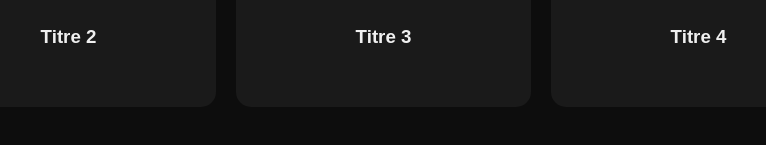
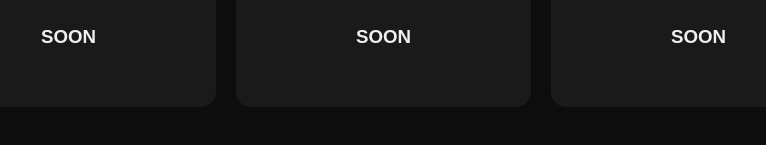
Before and after one commit to santinelsql/stl, a plain HTML site: page index.html in a window 1280 px wide. Shown: the part 315-460 px from the top of the page, 414-1180 px from the left. Drawn offline with Linux system fonts and the light colour scheme.

Commit message:
Update index.html

```diff
--- a/index.html
+++ b/index.html
@@ -38,15 +38,15 @@ body { font-family: Arial, sans-serif; margin:0; background:#0d0d0d; color:#f0f0
   </div>
   <div class="card" onclick="openPopup(2)">
     <div class="img-box" id="img2"> <div class="soon">SOON</div> </div>
-    <h3>Titre 2</h3>
+    <h3>SOON</h3>
   </div>
   <div class="card" onclick="openPopup(3)">
     <div class="img-box" id="img3"> <div class="soon">SOON</div> </div>
-    <h3>Titre 3</h3>
+    <h3>SOON</h3>
   </div>
   <div class="card" onclick="openPopup(4)">
     <div class="img-box" id="img4"> <div class="soon">SOON</div> </div>
-    <h3>Titre 4</h3>
+    <h3>SOON</h3>
   </div>
 </div>
 
@@ -62,9 +62,9 @@ body { font-family: Arial, sans-serif; margin:0; background:#0d0d0d; color:#f0f0
 <script>
 const cases = {
   1: { title:"Natthan Massiot", text:"Dox by stl.sql\n\nPrénom : Natthan\nNom : Massiot\nRue : 12 RUE DE L HOPITEAU\nComplement : 12 RUE HOPITEAU BEAUMONT \nVille : Marsais\nCode postal : 17700\nTéléphone : 0767786914\n\nDiscord : 1324825957495865486 / skaizyx17_03994\n\nTiktok : @natthxn17\nTiktok de sa meuf la trans : @lanalifeee17\n\nInstagram : natthxn._.17\nInstagram de sa meuf : lana._bresse\n\nSnapchat : natthan.massiot\n\nMere : Jessica Massiot Née le 27 fevrier 1987, Hôtesse de caisse \nhyper u, A étudié à La Providence\nPere : Francois Massiot, Travaille chez ALSTOM\nMarié depuis : 22 mai 2004\n\nFrere : Valentin Massiot\nSoeur : Naelys \nun trdc de sa famille : Clement massiot\n\nGrand mere : Christelle Terrade", img:"https://i.postimg.cc/mrK6rXM8/Capture-d-ecran-2025-11-25-194204.png" },
-  2: { title:"Titre 2", text:"Texte de la case 2", img:"" },
-  3: { title:"Titre 3", text:"Texte de la case 3", img:"" },
-  4: { title:"Titre 4", text:"Texte de la case 4", img:"" }
+  2: { title:"SOON", text:"Tkt y a d'autre trdc a dox", img:"" },
+  3: { title:"SOON", text:"Tkt y a d'autre trdc a dox", img:"" },
+  4: { title:"SOON", text:"Tkt y a d'autre trdc a dox", img:"" }
 };
 
 for(let i=1;i<=4;i++){
```
